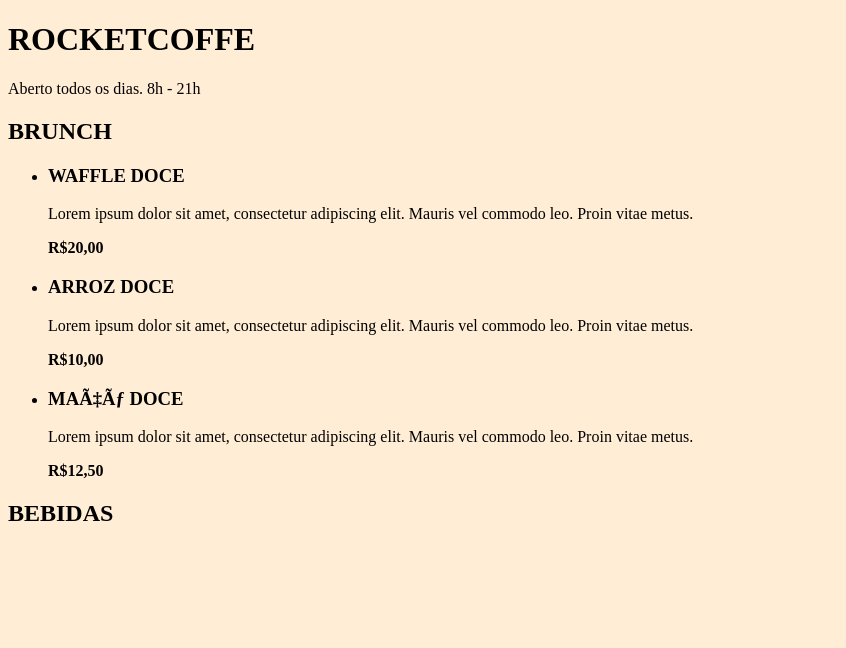
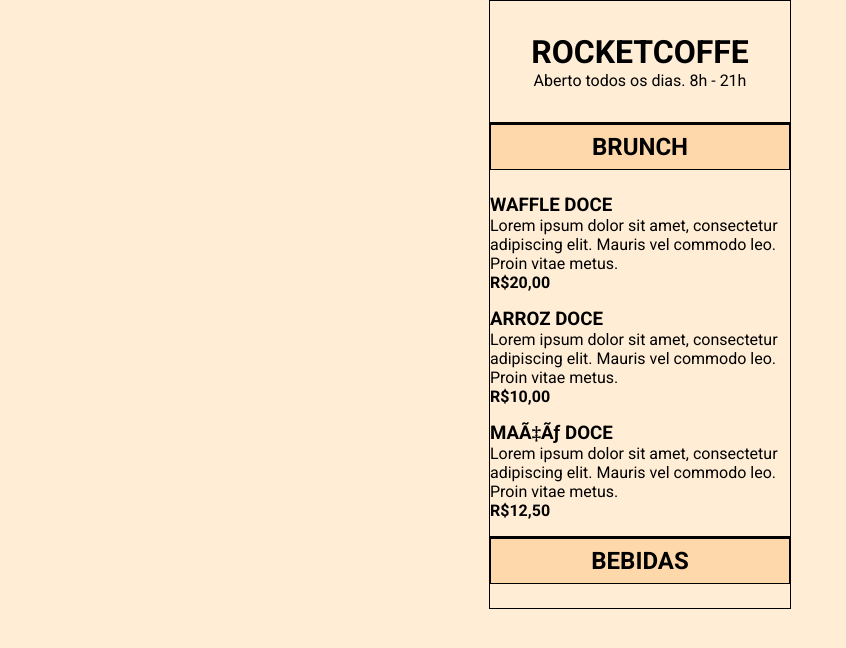
Before and after one commit to paulornr89/maratonaExplorer3.0, a plain HTML site: page index.html in a window 1280 px wide. Shown: the whole page, without its empty margins (0-846 px from the left). Drawn offline with Linux system fonts and the light colour scheme.

Commit message:
incluído fonte, construído as classes css de acordo com o layout do figma

```diff
--- a/css/style.css
+++ b/css/style.css
@@ -1,3 +1,37 @@
+*{
+    margin: 0;
+    padding:0;
+
+}
+
 body {
     background-color: #FFEDD5;
+    font-family: 'Roboto', serif;
 }
+
+ul {
+    list-style:  none;
+}
+
+header {
+    padding: 32px 0 32px 0;
+    text-align: center;
+}
+
+header, section {
+    border: 1px solid;
+    max-width: 300px;
+    margin: 0 auto;
+}
+
+section h2 {
+    background-color: #FED7AA;
+    padding: 8px 16px 8px 16px;
+    text-align: center;
+    border: 1px solid;
+    margin-bottom: 24px;
+}
+
+li {
+    margin-bottom: 16px;
+}
--- a/index.html
+++ b/index.html
@@ -4,6 +4,9 @@
         <metar charset = "utf-8">
         <meta name="viewport" content="width=device-width, initial-scale=1.0">
         <link rel="stylesheet" href="./css/style.css">
+        <link rel="preconnect" href="https://fonts.googleapis.com">
+        <link rel="preconnect" href="https://fonts.gstatic.com" crossorigin>
+        <link href="https://fonts.googleapis.com/css2?family=Roboto:ital,wght@0,100;0,300;0,400;0,500;0,700;0,900;1,100;1,300;1,400;1,500;1,700;1,900&display=swap" rel="stylesheet">
         <title>RocketCoffee</title>
     </head>
     <body>
@@ -12,7 +15,9 @@
             <p>Aberto todos os dias. 8h - 21h</p>
         </header>
         <section>
-            <h2>BRUNCH</h2>
+            <div>
+                <h2>BRUNCH</h2>
+            </div>
             <ul>
                 <li>
                     <div class="details">
```
